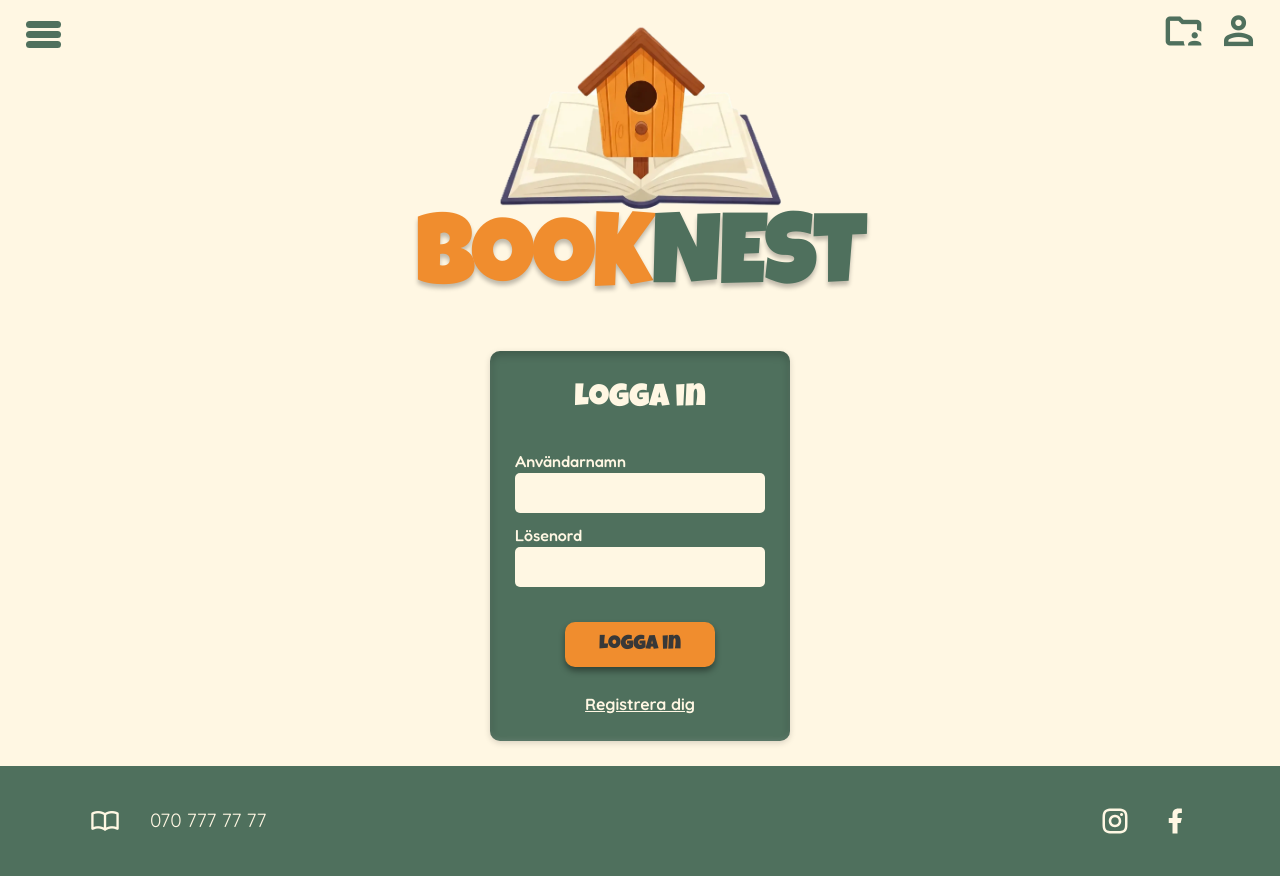
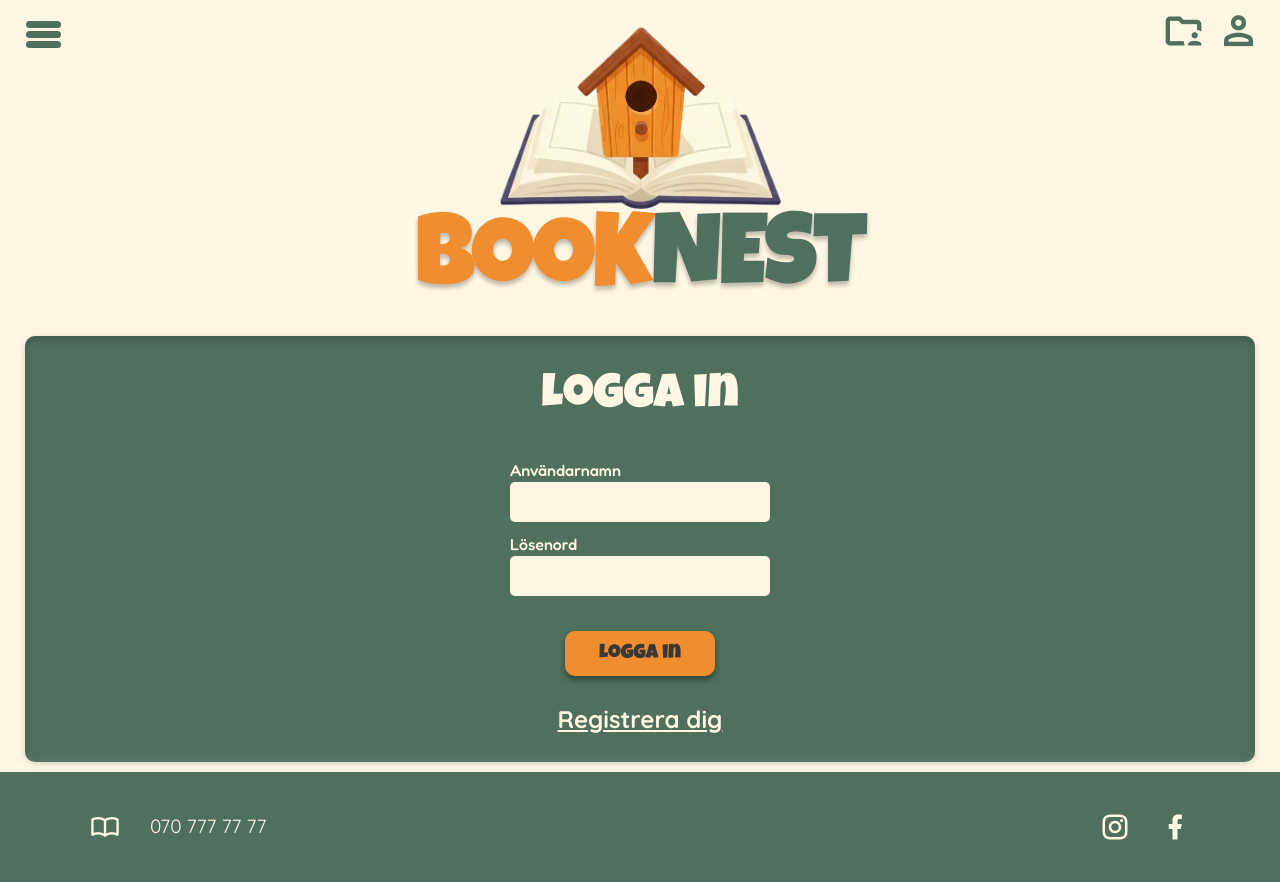
Before and after one commit to angien90/BookNest, a Vue app in the folder book-client/: page /#/loginpage in a window 1280 px wide. Built offline with nearby package versions, Linux system fonts and the light colour scheme; no server answers.

Commit message:
small refactor changes

```diff
--- a/book-client/src/components/AdminPanelUsers.vue
+++ b/book-client/src/components/AdminPanelUsers.vue
@@ -51,6 +51,10 @@ onMounted(() => {
 </script>
 
 <template>
+  <RouterLink to="/" aria-label="Gå tillbaka till startsidan">
+    <span class="material-symbols-outlined" id="arrow_back">arrow_back</span>
+  </RouterLink>
+
   <div class="adminpanel">
     <h2>Adminpanel - Alla användare</h2>
 
@@ -76,11 +80,10 @@ onMounted(() => {
 
 <style lang="scss" scoped>
 .adminpanel {
-  width: 100%;
-  max-width: pxtorem(1000px);
+  position: relative;
+  margin: 10px $spacing;
   border-radius: pxtorem(10px);
   background-color: $green;
-  margin: $spacing auto;
   padding: $spacing;
   color: white;
   font-family: $H3;
@@ -91,6 +94,7 @@ onMounted(() => {
 
 h2 {
   font-family: $H2;
+  font-size: 2rem;
   font-weight: 200;
   text-align: center;
   color: $creamwhite;
@@ -122,6 +126,14 @@ button {
   }
 }
 
+#arrow_back {
+  color: $green;
+  font-weight: 700;
+  font-size: 2rem;
+  margin-top: 30px;
+  margin-left: 20px;
+}
+
 .error {
   width: fit-content;
   padding: 5px 20px;
--- a/book-client/src/components/LoginForm.vue
+++ b/book-client/src/components/LoginForm.vue
@@ -69,9 +69,7 @@ const login = async () => {
   background-color: $green;
   padding: $spacing;
   border-radius: pxtorem(10px);
-  width: 100%;
-  max-width: pxtorem(300px);
-  margin: $spacing auto;
+  margin: 10px $spacing;
   color: $creamwhite;
   box-shadow: inset 0 4px 8px rgba(0, 0, 0, 0.2),
               inset 0 -2px 4px rgba(255, 255, 255, 0.1),
@@ -87,6 +85,10 @@ const login = async () => {
     font-family: $H2;
     font-weight: 200;
     font-size: $mobile_font_size_H1;
+
+     @media (min-width: 768px) {
+      font-size: 3rem;
+    }
   }
 
   form {
@@ -114,6 +116,10 @@ const login = async () => {
     color: $creamwhite;
     font-weight: bold;
     text-decoration: underline;
+
+    @media (min-width: 768px) {
+      font-size: pxtorem(24px);
+    }
   }
 }
 </style>
--- a/book-client/src/router/index.js
+++ b/book-client/src/router/index.js
@@ -14,6 +14,7 @@ const routes = [
   { path: "/registerpage", component: RegisterView },
   { path: "/addbook", component: AddBooksView, meta: { requiresAuth: true }},
   { path: "/adminpanelbooks", component: AdminPanelBookView, meta: { requiresAuth: true }},
+  { path: "/adminpanelusers", component: AdminUserView, meta: { requiresAuth: true } }
 ];
 
 // ✅ Skapa router först
--- a/book-client/src/views/AdminUserView.vue
+++ b/book-client/src/views/AdminUserView.vue
@@ -6,7 +6,6 @@ import Footer from '@/components/Footer.vue';
 
 <template>
   <main>
-    <Header />
     <AdminPanelUsers />
     <Footer />
   </main>
```
Lines whose indentation alone changed are shown as unchanged.
